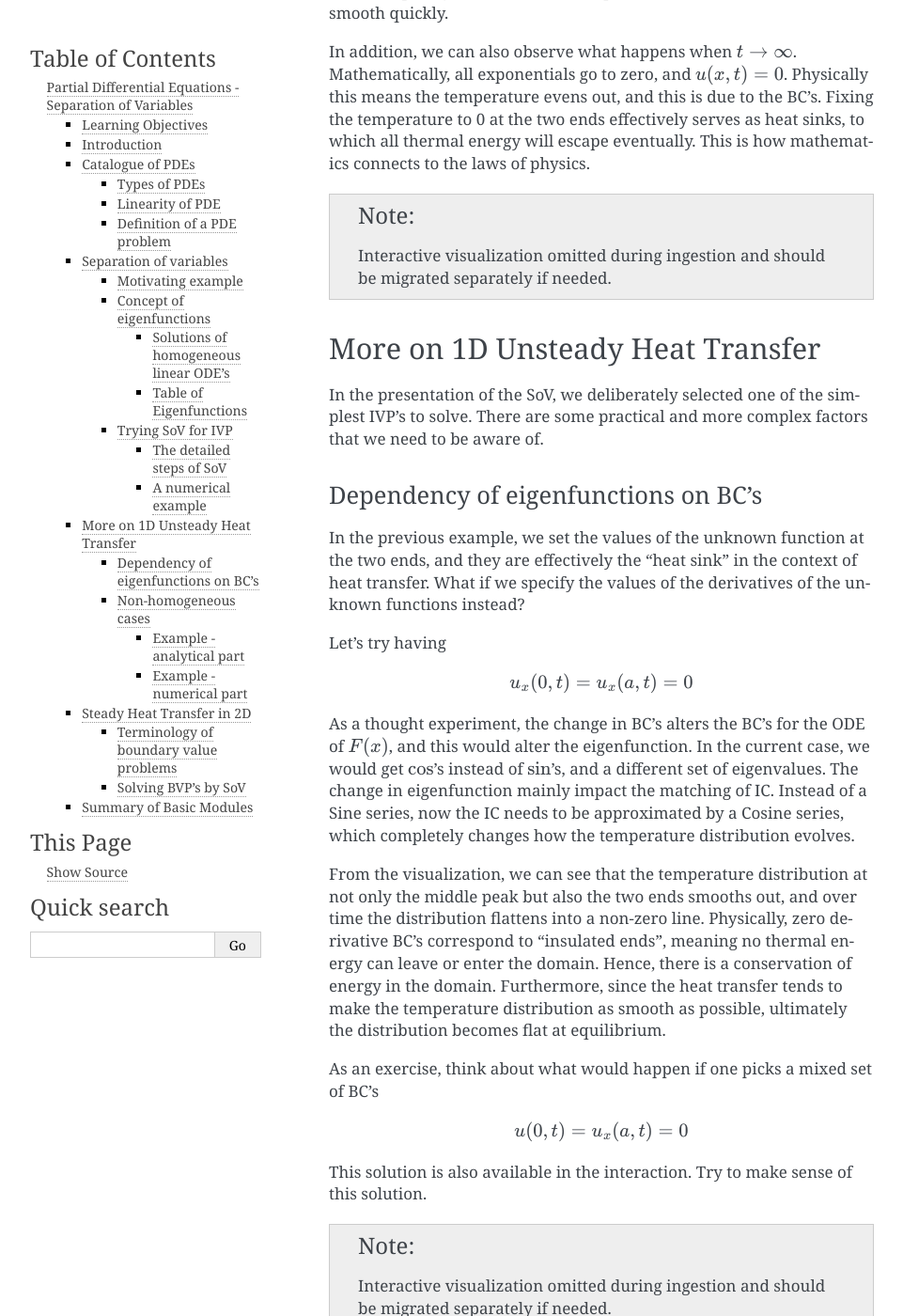
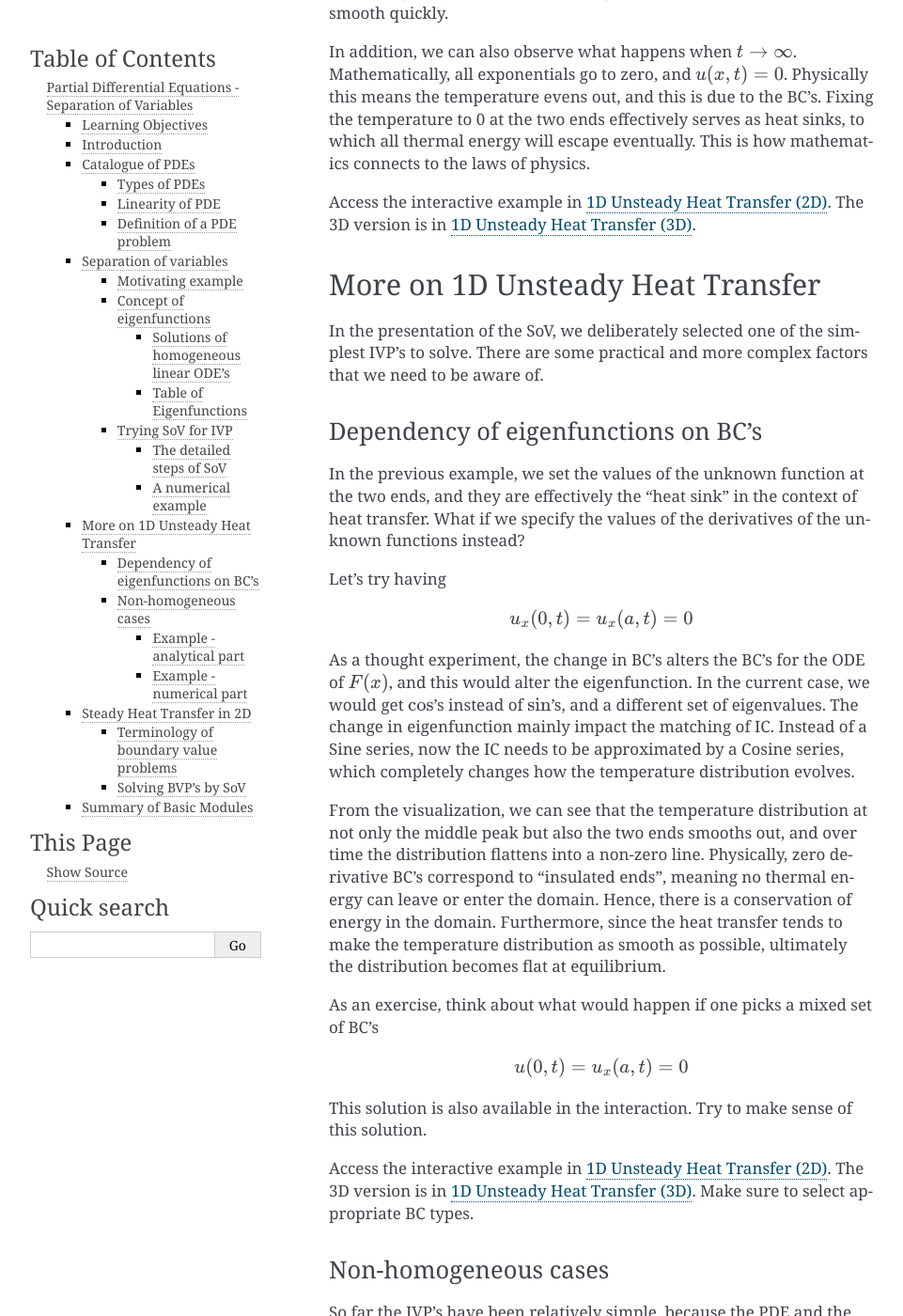
Before and after one commit to smanist/mathdemo, a Sphinx documentation site: the page built from docs/chapters/chap_pde_sov.md, in a window 1280 px wide and 1400 px high, scrolled down 14359 px. Shown: the whole window at 94% size, without its empty margins (150-1111 px from the left). Built offline with Sphinx 7.4.7, drawn with Linux system fonts in a browser that asks for light colours; some of the changed text lies outside the part shown.

Commit message:
Updated PDE chapter

````diff
--- a/docs/chapters/chap_pde_sov.md
+++ b/docs/chapters/chap_pde_sov.md
@@ -508,9 +508,8 @@ Now we are ready to explore the effect of $c$: it controls how fast the exponent
 
 In addition, we can also observe what happens when $t\rightarrow\infty$.  Mathematically, all exponentials go to zero, and $u(x,t)=0$.  Physically this means the temperature evens out, and this is due to the BC's.  Fixing the temperature to 0 at the two ends effectively serves as heat sinks, to which all thermal energy will escape eventually.  This is how mathematics connects to the laws of physics.
 
-:::{note}
-Interactive visualization omitted during ingestion and should be migrated separately if needed.
-:::
+
+Access the interactive example in {doc}`M5_1_1D_unsteady_heat_2d`.  The 3D version is in {doc}`M5_1_1D_unsteady_heat_3d`.
 
 
 ## More on 1D Unsteady Heat Transfer
@@ -536,9 +535,7 @@ u(0,t)=u_x(a,t)=0
 ```
 This solution is also available in the interaction.  Try to make sense of this solution.
 
-:::{note}
-Interactive visualization omitted during ingestion and should be migrated separately if needed.
-:::
+Access the interactive example in {doc}`M5_1_1D_unsteady_heat_2d`.  The 3D version is in {doc}`M5_1_1D_unsteady_heat_3d`.  Make sure to select appropriate BC types.
 
 
 ### Non-homogeneous cases
@@ -663,9 +660,7 @@ This is exactly the equation we solved for the non-homogeneous component!
 
 &clubs; Explore how the non-homogeneous IVP solutions change when other types of BC's are used.
 
-:::{note}
-Interactive visualization omitted during ingestion and should be migrated separately if needed.
-:::
+Access the interactive example in {doc}`M5_1_1D_unsteady_heat_2d`.  The 3D version is in {doc}`M5_1_1D_unsteady_heat_3d`.  Make sure to add appropriate non-homogeneous terms.
 
 
 ## Steady Heat Transfer in 2D
````
Also changed, not shown: docs/chapters/5_analytical_solutions_of_pde.md (+2 -2 lines), docs/chapters/8_extra.md (+11 -7 lines), docs/chapters/chap_pde_moc.md (+6 -0 lines).
